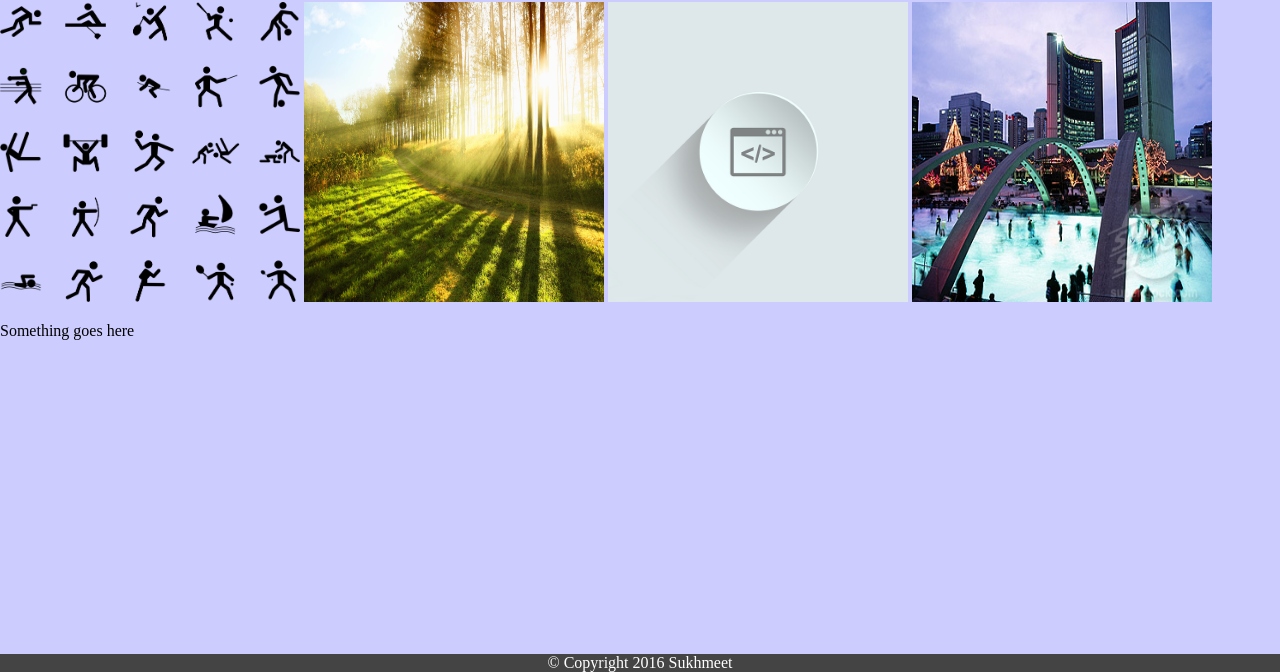
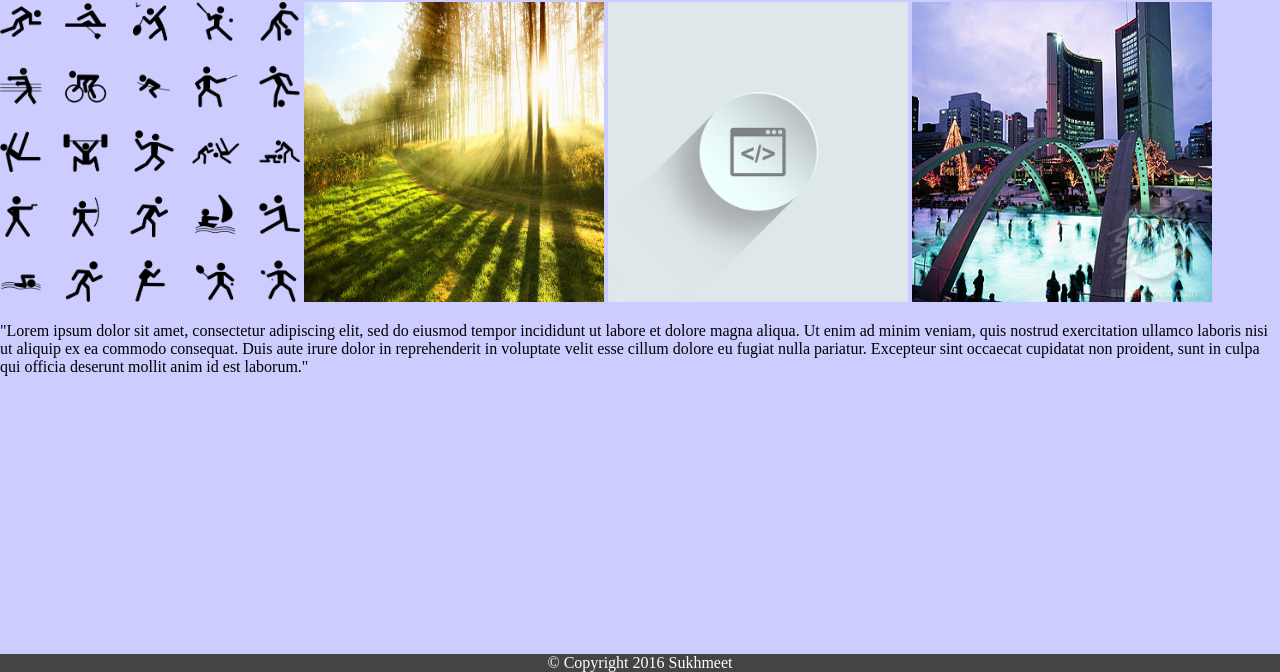
Before and after one commit to sukhmeet1/sukhmeet1.github.io, a plain HTML site: page interests.html in a window 1280 px wide. Shown: the part 128-800 px from the top of the page. Drawn offline with Linux system fonts and the light colour scheme.

Commit message:
Add files via upload

```diff
--- a/interests.html
+++ b/interests.html
@@ -31,7 +31,7 @@
 	</section>
 
 	<section>
-		<p> Something goes here </p>
+		<p> "Lorem ipsum dolor sit amet, consectetur adipiscing elit, sed do eiusmod tempor incididunt ut labore et dolore magna aliqua. Ut enim ad minim veniam, quis nostrud exercitation ullamco laboris nisi ut aliquip ex ea commodo consequat. Duis aute irure dolor in reprehenderit in voluptate velit esse cillum dolore eu fugiat nulla pariatur. Excepteur sint occaecat cupidatat non proident, sunt in culpa qui officia deserunt mollit anim id est laborum." </p>
 	</section>
 
 	<footer>&copy; Copyright 2016 Sukhmeet</footer>
```
Also changed, not shown: aboutme.html (+1 -1 lines).
